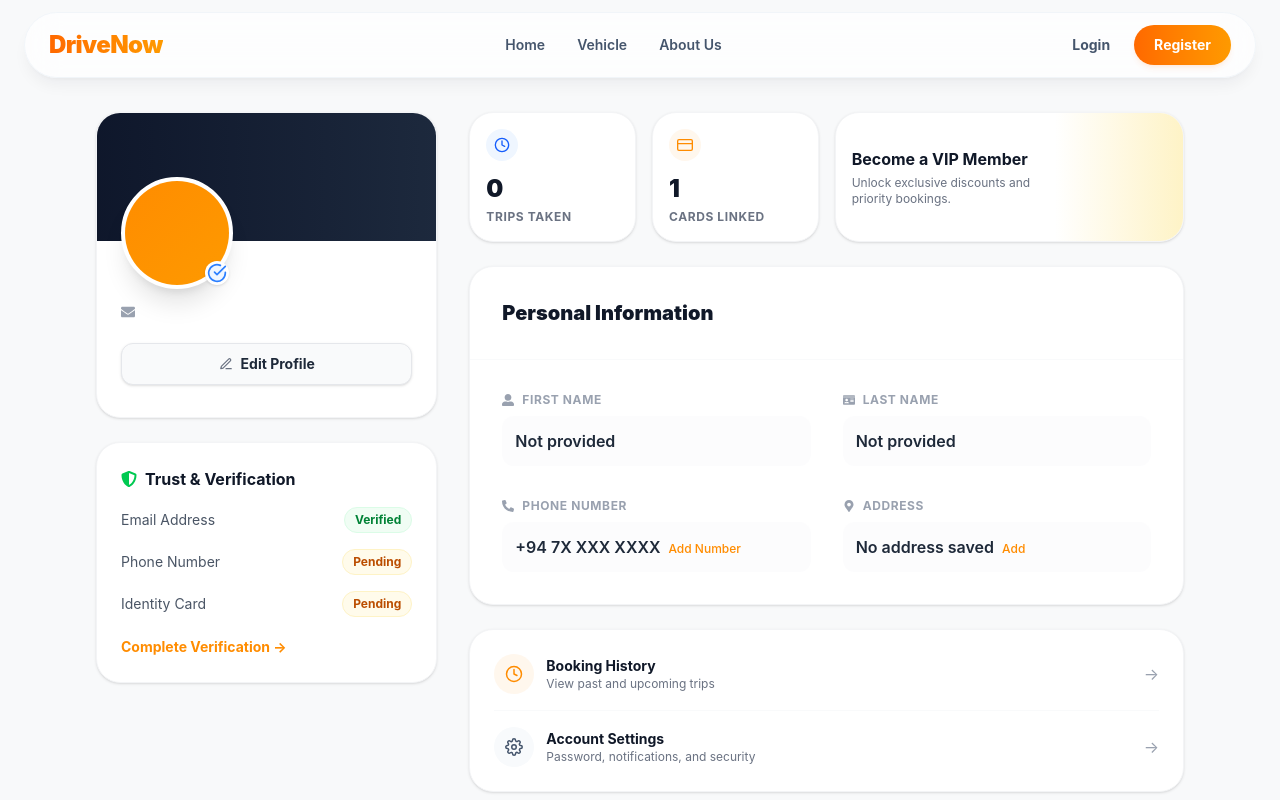
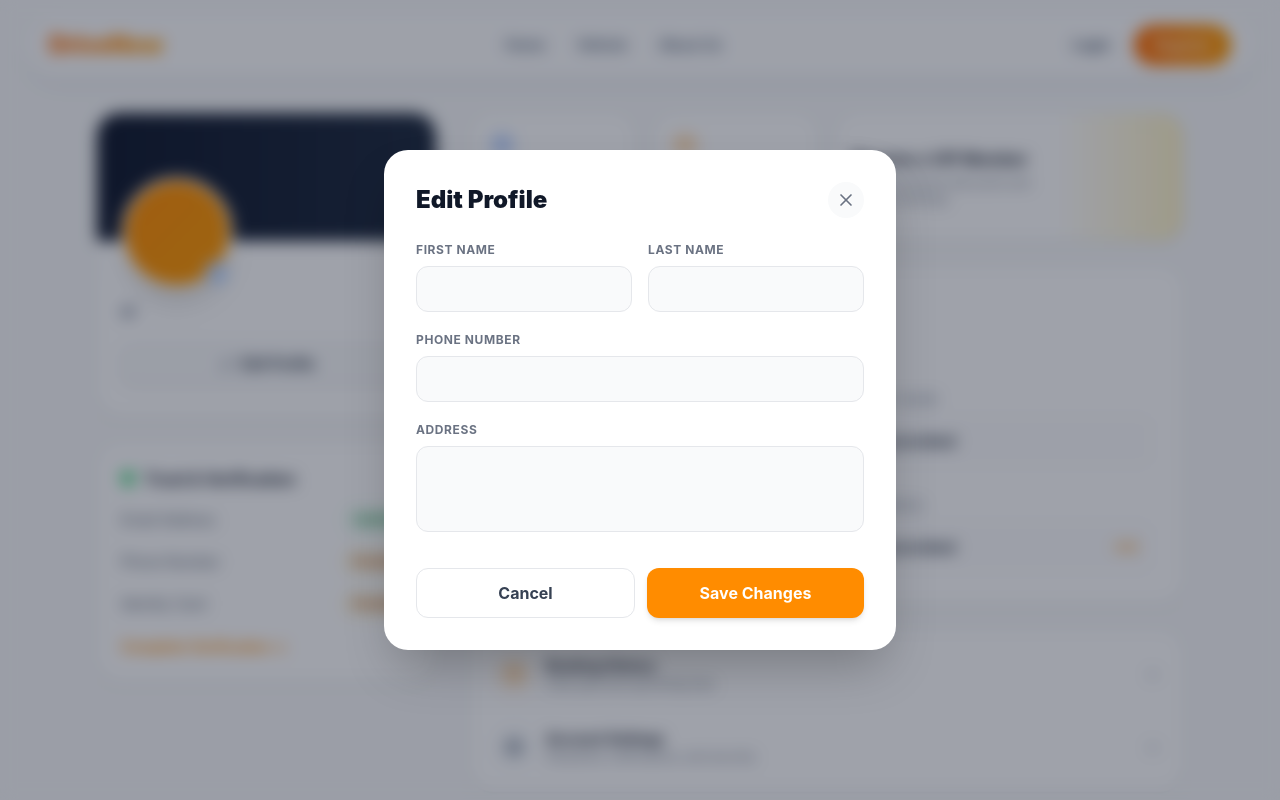
Before and after one commit to kavidu717/DriveNow, a React app in the folder frontend/: page /profile in a window 1280 px wide. Both pictures are taken after a click on the button "Edit Profile". Shown: the top 800 px of the page. Built offline with nearby package versions, Linux system fonts and the light colour scheme; no server answers; the HTML template or start-up script is replaced by a standard one.

Commit message:
feat create the update profile and its controller

```diff
--- a/frontend/src/Pages/Profile.jsx
+++ b/frontend/src/Pages/Profile.jsx
@@ -1,12 +1,22 @@
-import { useEffect, useState } from "react";
+import  { useEffect, useState } from "react";
 import useAuthStore from "../Store/authStore";
 import { FaUserAlt, FaEnvelope, FaIdCard, FaPhoneAlt, FaMapMarkerAlt, FaShieldAlt } from "react-icons/fa";
-import { FiCheckCircle, FiEdit3, FiCamera, FiSettings, FiClock, FiCreditCard } from "react-icons/fi";
+import { FiCheckCircle, FiEdit3, FiCamera, FiSettings, FiClock, FiCreditCard, FiX } from "react-icons/fi";
 import { Link } from "react-router-dom";
 
 export default function Profile() {
-  const { user, fetchProfile } = useAuthStore();
+  const { user, fetchProfile, updateProfile } = useAuthStore();
   const [loading, setLoading] = useState(true);
+
+  // Modal State & Form Data
+  const [isEditModalOpen, setIsEditModalOpen] = useState(false);
+  const [isSaving, setIsSaving] = useState(false);
+  const [formData, setFormData] = useState({
+    firstName: "",
+    lastName: "",
+    phoneNumber: "",
+    address: "",
+  });
 
   // Fetch latest profile data
   useEffect(() => {
@@ -16,6 +26,35 @@ export default function Profile() {
     };
     loadData();
   }, [fetchProfile]);
+
+  // Open modal and pre-fill data
+  const handleOpenEditModal = () => {
+    setFormData({
+      firstName: user?.firstName || "",
+      lastName: user?.lastName || "",
+      phoneNumber: user?.phoneNumber || "",
+      address: user?.address || "",
+    });
+    setIsEditModalOpen(true);
+  };
+
+  const handleInputChange = (e) => {
+    setFormData({ ...formData, [e.target.name]: e.target.value });
+  };
+
+  // Submit profile update
+  const handleUpdateSubmit = async (e) => {
+    e.preventDefault();
+    setIsSaving(true);
+    try {
+      await updateProfile(formData);
+      setIsEditModalOpen(false); // Close modal on success
+    } catch (error) {
+      alert("Failed to update profile. Please try again.");
+    } finally {
+      setIsSaving(false);
+    }
+  };
 
   if (loading) {
     return (
@@ -29,25 +68,21 @@ export default function Profile() {
   }
 
   return (
-    <div className="min-h-screen bg-[#F8F9FA] pt-28 pb-20 font-sans">
+    <div className="min-h-screen bg-[#F8F9FA] pt-28 pb-20 font-sans relative">
       <div className="max-w-6xl mx-auto px-4 sm:px-6 lg:px-8">
 
         <div className="grid grid-cols-1 lg:grid-cols-3 gap-8">
 
-          {/* 📱 Left Column: Main Profile Card */}
+          {/* 📱 Left Column: Main Profile & Verification */}
           <div className="lg:col-span-1 space-y-6">
 
             {/* User Identity Card */}
             <div className="bg-white rounded-3xl shadow-sm border border-gray-100 overflow-hidden relative">
-              {/* Cover Banner */}
               <div className="h-32 bg-gradient-to-r from-slate-900 to-slate-800 relative">
-                {/* Decorative pattern */}
                 <div className="absolute inset-0 opacity-10 bg-[radial-gradient(circle_at_center,_var(--tw-gradient-stops))] from-white via-transparent to-transparent bg-[length:20px_20px]"></div>
               </div>
 
-              {/* Profile Content */}
               <div className="px-6 pb-8 relative">
-                {/* Avatar */}
                 <div className="relative w-max -mt-16 mb-4">
                   <div className="h-28 w-28 rounded-full border-4 border-white bg-white shadow-xl overflow-hidden flex items-center justify-center relative group">
                     {user?.profileImage ? (
@@ -57,19 +92,15 @@ export default function Profile() {
                         {user?.firstName?.[0]}{user?.lastName?.[0]}
                       </div>
                     )}
-                    {/* Hover Camera Icon */}
                     <button className="absolute inset-0 bg-black/40 flex items-center justify-center opacity-0 group-hover:opacity-100 transition-opacity backdrop-blur-sm">
                       <FiCamera className="text-white text-2xl" />
                     </button>
                   </div>
-
-                  {/* Verified Badge */}
                   <div className="absolute bottom-1 right-1 bg-white rounded-full p-0.5 shadow-sm">
                     <FiCheckCircle className="text-blue-500 text-xl fill-blue-50" />
                   </div>
                 </div>
 
-                {/* Name & Role */}
                 <div>
                   <h1 className="text-2xl font-black text-gray-900 tracking-tight">
                     {user?.firstName} {user?.lastName}
@@ -79,8 +110,10 @@ export default function Profile() {
                   </p>
                 </div>
 
-                {/* Quick Action Button */}
-                <button className="w-full mt-6 bg-gray-50 hover:bg-gray-100 border border-gray-200 text-gray-800 font-bold py-2.5 rounded-xl transition-colors flex items-center justify-center gap-2 text-sm shadow-sm">
+                <button
+                  onClick={handleOpenEditModal}
+                  className="w-full mt-6 bg-gray-50 hover:bg-gray-100 border border-gray-200 text-gray-800 font-bold py-2.5 rounded-xl transition-colors flex items-center justify-center gap-2 text-sm shadow-sm"
+                >
                   <FiEdit3 className="text-gray-500" /> Edit Profile
                 </button>
               </div>
@@ -98,7 +131,11 @@ export default function Profile() {
                 </div>
                 <div className="flex items-center justify-between">
                   <span className="text-sm text-gray-600">Phone Number</span>
-                  <span className="text-xs font-bold bg-amber-50 text-amber-700 px-2.5 py-1 rounded-full border border-amber-100">Pending</span>
+                  {user?.phoneNumber ? (
+                    <span className="text-xs font-bold bg-green-50 text-green-700 px-2.5 py-1 rounded-full border border-green-100">Verified</span>
+                  ) : (
+                    <span className="text-xs font-bold bg-amber-50 text-amber-700 px-2.5 py-1 rounded-full border border-amber-100">Pending</span>
+                  )}
                 </div>
                 <div className="flex items-center justify-between">
                   <span className="text-sm text-gray-600">Identity Card</span>
@@ -148,7 +185,6 @@ export default function Profile() {
 
               <div className="p-6 md:p-8 grid grid-cols-1 md:grid-cols-2 gap-6 md:gap-8">
 
-                {/* Info Item */}
                 <div className="group">
                   <div className="flex items-center gap-2 text-xs font-bold text-gray-400 uppercase tracking-wider mb-2">
                     <FaUserAlt /> First Name
@@ -158,7 +194,6 @@ export default function Profile() {
                   </p>
                 </div>
 
-                {/* Info Item */}
                 <div className="group">
                   <div className="flex items-center gap-2 text-xs font-bold text-gray-400 uppercase tracking-wider mb-2">
                     <FaIdCard /> Last Name
@@ -168,25 +203,27 @@ export default function Profile() {
                   </p>
                 </div>
 
-                {/* Info Item */}
                 <div className="group">
                   <div className="flex items-center gap-2 text-xs font-bold text-gray-400 uppercase tracking-wider mb-2">
                     <FaPhoneAlt /> Phone Number
                   </div>
-                  <p className="text-base font-semibold text-gray-800 bg-gray-50/50 p-3 rounded-xl border border-transparent group-hover:border-gray-100 transition-colors">
-                    {user?.phoneNumber || "+94 7X XXX XXXX"}
-                    <span className="ml-2 text-xs text-[#FF8C00] font-medium cursor-pointer hover:underline">Add Number</span>
+                  <p className="text-base font-semibold text-gray-800 bg-gray-50/50 p-3 rounded-xl border border-transparent group-hover:border-gray-100 transition-colors flex items-center justify-between">
+                    {user?.phoneNumber || "Not provided"}
+                    {!user?.phoneNumber && (
+                      <span onClick={handleOpenEditModal} className="text-xs text-[#FF8C00] font-medium cursor-pointer hover:underline">Add</span>
+                    )}
                   </p>
                 </div>
 
-                {/* Info Item */}
                 <div className="group">
                   <div className="flex items-center gap-2 text-xs font-bold text-gray-400 uppercase tracking-wider mb-2">
                     <FaMapMarkerAlt /> Address
                   </div>
-                  <p className="text-base font-semibold text-gray-800 bg-gray-50/50 p-3 rounded-xl border border-transparent group-hover:border-gray-100 transition-colors">
-                    {user?.address || "No address saved"}
-                    <span className="ml-2 text-xs text-[#FF8C00] font-medium cursor-pointer hover:underline">Add</span>
+                  <p className="text-base font-semibold text-gray-800 bg-gray-50/50 p-3 rounded-xl border border-transparent group-hover:border-gray-100 transition-colors flex items-center justify-between">
+                    {user?.address || "Not provided"}
+                    {!user?.address && (
+                      <span onClick={handleOpenEditModal} className="text-xs text-[#FF8C00] font-medium cursor-pointer hover:underline">Add</span>
+                    )}
                   </p>
                 </div>
 
@@ -229,6 +266,98 @@ export default function Profile() {
           </div>
         </div>
       </div>
+
+      {/* 💡 EDIT PROFILE MODAL */}
+      {isEditModalOpen && (
+        <div className="fixed inset-0 z-[100] flex items-center justify-center p-4">
+          <div
+            className="absolute inset-0 bg-slate-900/40 backdrop-blur-sm"
+            onClick={() => setIsEditModalOpen(false)}
+          ></div>
+
+          <div className="relative w-full max-w-lg bg-white rounded-3xl shadow-2xl p-6 md:p-8 animate-in fade-in zoom-in duration-200">
+
+            <div className="flex items-center justify-between mb-6">
+              <h2 className="text-2xl font-black text-gray-900">Edit Profile</h2>
+              <button
+                onClick={() => setIsEditModalOpen(false)}
+                className="p-2 bg-gray-50 hover:bg-gray-100 rounded-full text-gray-500 transition-colors"
+              >
+                <FiX size={20} />
+              </button>
+            </div>
+
+            <form onSubmit={handleUpdateSubmit} className="space-y-5">
+
+              <div className="grid grid-cols-2 gap-4">
+                <div>
+                  <label className="block text-xs font-bold text-gray-500 uppercase tracking-wider mb-2">First Name</label>
+                  <input
+                    type="text"
+                    name="firstName"
+                    value={formData.firstName}
+                    onChange={handleInputChange}
+                    className="w-full bg-gray-50 border border-gray-200 text-gray-900 text-sm rounded-xl focus:ring-[#FF8C00] focus:border-[#FF8C00] block p-3 outline-none transition-colors"
+                  />
+                </div>
+                <div>
+                  <label className="block text-xs font-bold text-gray-500 uppercase tracking-wider mb-2">Last Name</label>
+                  <input
+                    type="text"
+                    name="lastName"
+                    value={formData.lastName}
+                    onChange={handleInputChange}
+                    className="w-full bg-gray-50 border border-gray-200 text-gray-900 text-sm rounded-xl focus:ring-[#FF8C00] focus:border-[#FF8C00] block p-3 outline-none transition-colors"
+                  />
+                </div>
+              </div>
+
+              <div>
+                <label className="block text-xs font-bold text-gray-500 uppercase tracking-wider mb-2">Phone Number</label>
+                <input
+                  type="text"
+                  name="phoneNumber"
+                  value={formData.phoneNumber}
+                  onChange={handleInputChange}
+                  className="w-full bg-gray-50 border border-gray-200 text-gray-900 text-sm rounded-xl focus:ring-[#FF8C00] focus:border-[#FF8C00] block p-3 outline-none transition-colors"
+                />
+              </div>
+
+              <div>
+                <label className="block text-xs font-bold text-gray-500 uppercase tracking-wider mb-2">Address</label>
+                <textarea
+                  name="address"
+                  rows="3"
+                  value={formData.address}
+                  onChange={handleInputChange}
+                  className="w-full bg-gray-50 border border-gray-200 text-gray-900 text-sm rounded-xl focus:ring-[#FF8C00] focus:border-[#FF8C00] block p-3 outline-none transition-colors resize-none"
+                ></textarea>
+              </div>
+
+              <div className="pt-4 flex gap-3">
+                <button
+                  type="button"
+                  onClick={() => setIsEditModalOpen(false)}
+                  className="flex-1 bg-white border border-gray-200 text-gray-700 font-bold py-3 rounded-xl hover:bg-gray-50 transition-colors"
+                >
+                  Cancel
+                </button>
+                <button
+                  type="submit"
+                  disabled={isSaving}
+                  className="flex-1 bg-[#FF8C00] hover:bg-orange-600 text-white font-bold py-3 rounded-xl shadow-md transition-colors disabled:opacity-70 flex justify-center items-center gap-2"
+                >
+                  {isSaving ? (
+                    <div className="h-5 w-5 border-2 border-white/30 border-t-white rounded-full animate-spin"></div>
+                  ) : "Save Changes"}
+                </button>
+              </div>
+            </form>
+
+          </div>
+        </div>
+      )}
+
     </div>
   );
 }
--- a/frontend/src/Store/authStore.js
+++ b/frontend/src/Store/authStore.js
@@ -55,6 +55,18 @@ const useAuthStore = create(
           console.error("Profile fetch error:", error);
         }
       },
+      updateProfile: async (profileData) => {
+  try {
+
+    const { data } = await API.put("/auth/profile", profileData);
+
+    set({ user: data.user });
+    return data;
+  } catch (error) {
+    console.error("Profile update error:", error);
+
+  }
+},
 
       logout: () => {
         set({
```
Also changed, not shown: 1 other file (tests, documents, lock files or other folders).
